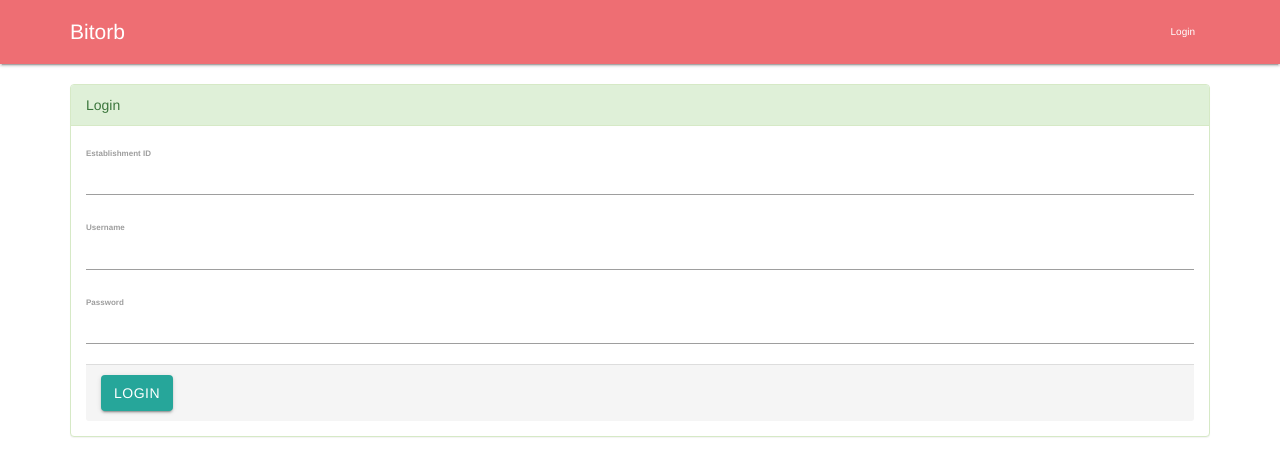
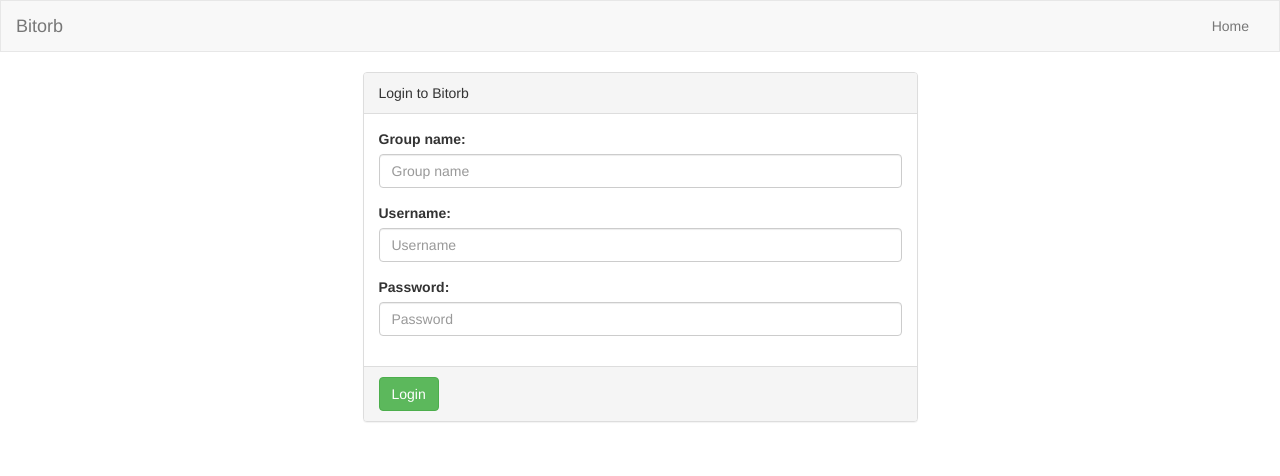
Before and after one commit to FroopleXP/BitOrb, a Flask app: page /login in a window 1280 px wide. Shown: the top 476 px of the page. Run offline with Flask 2, Linux system fonts and the light colour scheme; data that the repository does not hold is empty; some libraries are stand-ins or nearby versions.

Commit message:
Changed design, tidied the code (some what) and added error handling

```diff
--- a/bitorb/templates/base.html
+++ b/bitorb/templates/base.html
@@ -4,16 +4,19 @@
     <meta charset="UTF-8">
     <meta name="viewport" content="width=device-width, initial-scale=1.0"/>
 
-    <title>{% block title %}Bitorb{% endblock %}</title>
+    <title>
+        {% block title %}
+            {{ get_site_name() }} - Login
+        {% endblock %}
+    </title>
 
     <script type="text/javascript" src="/static/js/js.cookie.js"></script>
     <script type="text/javascript" src="/static/js/jquery-2.1.4.min.js"></script>
     <script type="text/javascript" src="/static/js/helpers.js"></script>
+    <script src="https://maxcdn.bootstrapcdn.com/bootstrap/3.3.5/js/bootstrap.min.js"></script>
+    <script type="text/javascript" src="/static/js/functions.js"></script>
 
-    <link rel="stylesheet" href="//cdnjs.cloudflare.com/ajax/libs/materialize/0.97.0/css/materialize.min.css">
-    <script src="//cdnjs.cloudflare.com/ajax/libs/materialize/0.97.0/js/materialize.min.js"></script>
     <link rel="stylesheet" href="https://maxcdn.bootstrapcdn.com/bootstrap/3.3.5/css/bootstrap.min.css">
-    <script src="https://maxcdn.bootstrapcdn.com/bootstrap/3.3.5/js/bootstrap.min.js"></script>
 
     {% block head %}
     {% endblock %}
@@ -21,64 +24,37 @@
 <body>
 {% block body %}
 {% block header %}
+
     {% set user = get_user(required=False) %}
-    <header>
-        <nav class="nav-mobile" role="navigation">
-            <div class="nav-wrapper container"><a id="logo-container" href="#" class="brand-logo">{{ get_site_name() }}</a>
-                <ul class="right hide-on-med-and-down">
+    <!-- Header -->
+    <nav class="navbar navbar-default" style="border-radius: 0px;">
+        <div class="container-fluid">
+
+            <!-- For mobile -->
+            <div class="navbar-header">
+                <button type="button" class="navbar-toggle collapsed" data-toggle="collapse" data-target="#bs-example-navbar-collapse-1" aria-expanded="false">
+                    <span class="icon-bar"></span>
+                    <span class="icon-bar"></span>
+                    <span class="icon-bar"></span>
+                </button>
+                <a class="navbar-brand" href="#">{{ get_site_name() }}</a>
+            </div>
+
+            <!-- Links for normal and mobile -->
+            <div class="collapse navbar-collapse" id="bs-example-navbar-collapse-1">
+                <ul class="nav navbar-nav navbar-right">
                     {% if user %}
-                        <li>
-                            <a href="/user">
-                            <div id="nav-user" class="valign-wrapper">
-                                <div style="
-                                  border-width: 4px;
-                                  background-color: #fff;
-                                  height: 52px; width: 52px;
-                                  margin: 6px; padding: 4px;"
-                                  class="circle">
-                                <img src="{{ user.profile_image }}" class="circle valign responsive-img" />
-                                </div>
-
-                                <div class="valign username" style="text-align: right; direction: rtl;">{{ user.username }}</div>
-                            </div>
-                            </a>
-                        </li>
-                        <li>
-                            <a href="/logout">
-                                <div>
-                                    Logout
-                                </div>
-                            </a>
-                        </li>
+                        <!-- If user is logged in -->
+                        <li><a href="/logout">Logout</a></li>
                     {% else %}
-                        <li>
-                            <a href="/login">
-                            <div id="nav-user" class="valign-wrapper">
-                                <div class="valign">Login</div>
-                            </div>
-                            </a>
-                        </li>
+                        <!-- If user is not logged in -->
+                        <li><a href="#">Home</a></li>
                     {% endif %}
                 </ul>
+            </div>
+        </div>
+    </nav>
 
-                <ul id="nav-mobile" class="side-nav">
-                    <li><a href="#">Navbar Link</a></li>
-                </ul>
-                <a href="#" data-activates="nav-mobile" class="button-collapse"><i class="material-icons">insert_chart</i></a>
-            </div>
-        </nav>
-        <script type="text/javascript">
-            $(document).ready(function(){
-                $("#nav-user").children(".username").hide();
-                $("#nav-user").hover(function(event) {
-                    var obj = $(this).children(".username");
-                    obj.stop();
-                    obj.animate({width:'toggle'}, 350);
-
-                })
-            })
-        </script>
-    </header>
 {% endblock %}
 <div class="container">
 {% block data %}
--- a/bitorb/templates/login.html
+++ b/bitorb/templates/login.html
@@ -1,64 +1,66 @@
 {% extends "base.html" %}
 {% block data %}
-<div class="panel panel-success" style="margin-top: 20px;">
 
+
+<div class="row">
+
+    <div class="col-md-3"></div>
+    <div class="col-md-6">
+        <div class="panel panel-default">
             <div class="panel-heading">
-        Login
+                Login to {{ get_site_name() }}
             </div>
             <div class="panel-body">
-        <form id="da_form">
-            {% if establishments %}
-                <label for="da_estab">Establishment</label>
-                <select name="estab_id" class="browser-default">
+                <form id="login_form">
+
+                    <!-- Using Jinja to check if there are any estabs -->
+                    <div class="form-group">
+                        <label for="estab">Group name: </label>
+                    {% if establishments%}
+                        <select class="form-control" name="estab_id">
                             {% for estab in establishments %}
                                 <option value="{{ estab.id }}">{{ estab.full_name }}</option>
                             {% endfor %}
                         </select>
                     {% else %}
-                <label for="da_estab">Establishment ID</label>
-                <input type="text" name="estab_id" />
+                        <input type="text" class="form-control" id="estab" name="estab_id" placeholder="Group name">
                     {% endif %}
-            <br/>
+                    </div>
 
-            <label for="da_username">Username</label>
-            <input type="text" name="username" />
-            <br/>
-
-            <label for="da_password">Password</label>
-            <input type="password" name="password" />
-            <br />
-    </form>
+                    <div class="form-group">
+                        <label for="username">Username: </label>
+                        <input type="text" class="form-control" name="username" placeholder="Username">
+                    </div>
+                    <div class="form-group">
+                        <label for="password">Password: </label>
+                        <input type="password" class="form-control" name="password" placeholder="Password">
+                    </div>
+            </div>
             <div class="panel-footer">
-            <button class="btn waves-effect waves-light" type="submit" name="action">Login
-            </button>
+                    <button type="submit" class="btn btn-success">Login</button>
                 </form>
             </div>
         </div>
+        <div id="err_hand"></div>
+    </div>
+    <div class="col-md-3"></div>
+
+</div>
+
+
 <script type="text/javascript">
-    $("#da_form").submit(function(event) {
-        event.preventDefault();
 
-        $.ajax({
-            url: "/api/v1/user/login",
-            method: "POST",
-            data: $(this).serialize(),
-            success: function (data, textStatus, jqXHR) {
-                console.log(data);
-                Cookies.set("auth_token", data.auth_token);
-                if (QueryString.r){
-                    alert("Logged in! redirecting back to previous page...");
-                    window.location.replace(QueryString.r);
-                } else {
-                    alert("Logged in!");
-                    window.location.replace("/");
-                }
-            },
-            error: function (jqXHR, textStatus, errorThrown) {
-                console.log(jqXHR.responseJSON.message);
-            }
+    $(document).ready(function() {
+
+        var login_form = $("#login_form");
+
+        login_form.on('submit', function() {
+            var data = login_form.serialize();
+            login_user(data);
+            return false;
         });
 
-        return false;
-    })
+    });
+
 </script>
 {% endblock %}
```
Lines whose indentation alone changed are shown as unchanged.
